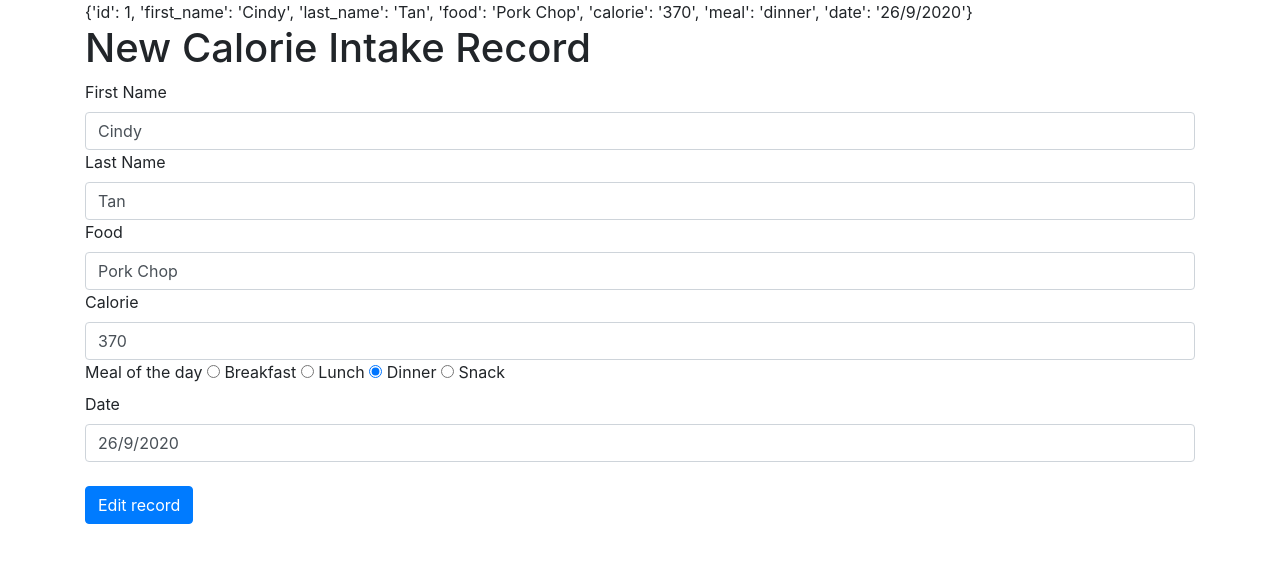
After one commit to Minirazs/demo_foodtrackingapp, a Flask app: page /user/1/edit in a window 1280 px wide. The commit adds this page. Shown: the top 563 px of the page. Run offline with Flask 2, Linux system fonts and the light colour scheme; some libraries are stand-ins or nearby versions.

Commit message:
able to edit user's food info

```diff
--- a/app.py
+++ b/app.py
@@ -22,7 +22,9 @@ def show_add_user():
     return render_template('add_user.template.html')
 
 @app.route('/user/add', methods=["POST"])
-def process_add_customer():
+def process_add_user():
+    print(request.form) #print the submitted form out to see the results
+
     first_name = request.form.get('first_name')
     last_name = request.form.get('last_name')
     food = request.form.get('food')
@@ -45,6 +47,50 @@ def process_add_customer():
 
     return redirect(url_for('show_users')) #redirect to function's name 'show_users'
 
+@app.route('/user/<int:id>/edit')
+def show_edit_user(id):
+    #find user record
+    user_to_edit = None
+
+    for user in database:
+        if user["id"] == id:
+            user_to_edit = user
+
+    #if user id exists
+    if user_to_edit:
+        return render_template("edit_user.template.html", user=user_to_edit)
+
+    else:
+        return f"User with id {id} is not found!"
+
+@app.route('/user/<int:id>/edit', methods=["POST"])
+def process_edit_user(id):
+    #find user to edit
+    user_to_edit = None
+
+    for user in database:
+        if user["id"] == id:
+            user_to_edit = user
+
+    #if the user id exists, replace records with form inputs
+    if user_to_edit:
+        user_to_edit['first_name'] = request.form.get('first_name')
+        user_to_edit['last_name'] = request.form.get('last_name')
+        user_to_edit['food'] = request.form.get('food')
+        user_to_edit['calorie'] = request.form.get('calorie')
+        user_to_edit['meal'] = request.form.get('meal')
+        user_to_edit['date'] = request.form.get('date')
+
+         # save back to the json file
+        with open('food.json', 'w') as fp:
+            json.dump(database, fp)
+
+        return redirect(url_for('show_users'))
+
+    else:
+        return f"User with id {id} is not found"
+
+
 
 # "magic code" -- boilerplate
 if __name__ == '__main__':
--- a/food.json
+++ b/food.json
@@ -1,45 +1 @@
-[
-  {
-    "id": 1,
-    "first_name": "Cindy",
-    "last_name": "Tan",
-    "food": "Chicken Rice",
-    "calorie": 300,
-    "meal": "lunch",
-    "date": "26/9/2020"
-  },
-  {
-    "id": 2,
-    "first_name": "John",
-    "last_name": "Koh",
-    "food": "Laksa",
-    "calorie": 400,
-    "meal": "dinner",
-    "date": "26/9/2020"
-  },
-  {
-    "id": 3,
-    "first_name": "Ethan",
-    "last_name": "Wong",
-    "food": "Butter Toast",
-    "calorie": 250,
-    "meal": "breakfast",
-    "date": "26/9/2020"
-  },
-  {
-    "id": 46876,
-    "first_name": "Ben",
-    "last_name": "Foo",
-    "calorie": "380",
-    "meal": null,
-    "date": "26/9/2020"
-  },
-  {
-    "id": 91990,
-    "first_name": "Ben",
-    "last_name": "Foo",
-    "calorie": "380",
-    "meal": null,
-    "date": "26/9/2020"
-  }
-]
+[{"id": 1, "first_name": "Cindy", "last_name": "Tan", "food": "Pork Chop", "calorie": "370", "meal": "dinner", "date": "26/9/2020"}, {"id": 2, "first_name": "John", "last_name": "Koh", "food": "Laksa", "calorie": "420", "meal": "dinner", "date": "26/9/2020"}, {"id": 3, "first_name": "Ethan", "last_name": "Wong", "food": "Butter Toast", "calorie": 250, "meal": "breakfast", "date": "26/9/2020"}, {"id": 46876, "first_name": "Toto", "last_name": "Chan", "calorie": "100", "meal": "snack", "date": "26/9/2020", "food": "Chocolate"}, {"id": 91990, "first_name": "Ben", "last_name": "Foo", "calorie": "500", "meal": "dinner", "date": "26/9/2020", "food": "BBQ Pork Ribs"}, {"id": 50965, "first_name": "Rui ", "last_name": "Jane", "food": "Cheesecake", "calorie": "410", "meal": "breakfast", "date": "25/9/2020"}]
--- /dev/null
+++ b/food_copy.json
@@ -0,0 +1 @@
+[{"id": 1, "first_name": "Cindy", "last_name": "Tan", "food": "Chicken Rice", "calorie": 300, "meal": "lunch", "date": "26/9/2020"}, {"id": 2, "first_name": "John", "last_name": "Koh", "food": "Laksa", "calorie": 400, "meal": "dinner", "date": "26/9/2020"}, {"id": 3, "first_name": "Ethan", "last_name": "Wong", "food": "Butter Toast", "calorie": 250, "meal": "breakfast", "date": "26/9/2020"}, {"id": 46876, "first_name": "Ben", "last_name": "Foo", "calorie": "380", "meal": null, "date": "26/9/2020"}, {"id": 91990, "first_name": "Ben", "last_name": "Foo", "calorie": "380", "meal": null, "date": "26/9/2020"}, {"id": 50965, "first_name": "Rui ", "last_name": "Jane", "food": "Cheesecake", "calorie": "410", "meal": "breakfast", "date": "25/9/2020"}]
--- /dev/null
+++ b/templates/edit_user.template.html
@@ -0,0 +1,43 @@
+{%extends 'base.template.html'%}
+
+{%block content%}
+
+<!-- display that particular user record -->
+{{user}}
+
+<h1>New Calorie Intake Record</h1>
+<form method="POST">
+    <div>
+        <label class="form-label">First Name</label>
+        <input type="text" class="form-control" name="first_name" value="{{user.first_name}}"/>
+    </div>
+    <div>
+        <label class="form-label">Last Name</label>
+        <input type="text" class="form-control" name="last_name" value="{{user.last_name}}"/>
+    </div>
+    <div>
+        <label class="form-label">Food</label>
+        <input type="text" class="form-control" name="food" value="{{user.food}}"/>
+    </div>
+        <div>
+        <label class="form-label">Calorie</label>
+        <input type="number" class="form-control" name="calorie" value="{{user.calorie}}"/>
+    </div>
+    <div>
+        <label class="form-label">Meal of the day</label>
+        <input type="radio" id="breakfast" name="meal" value="breakfast" {% if user.meal == "breakfast" %} checked {% endif %}/>
+        <label for="breakfast">Breakfast</label>
+        <input type="radio" id="lunch" name="meal" value="lunch" {% if user.meal == "lunch" %} checked {% endif %}>
+        <label for="lunch">Lunch</label>
+        <input type="radio" id="dinner" name="meal" value="dinner" {% if user.meal == "dinner" %} checked {% endif %}>
+        <label for="dinner">Dinner</label>
+        <input type="radio" id="snack" name="meal" value="snack" {% if user.meal == "snack" %} checked {% endif %}>
+        <label for="snack">Snack</label>
+    </div>
+    <div>
+        <label class="form-label">Date</label>
+        <input type="text" class="form-control" name="date" value="{{user.date}}"/>
+    </div><br>
+    <input type="submit" value="Edit record" class="btn btn-primary"/>
+</form>
+{%endblock%}
```
Also changed, not shown: templates/add_user.template.html (+5 -2 lines), templates/users.template.html (+9 -1 lines).
